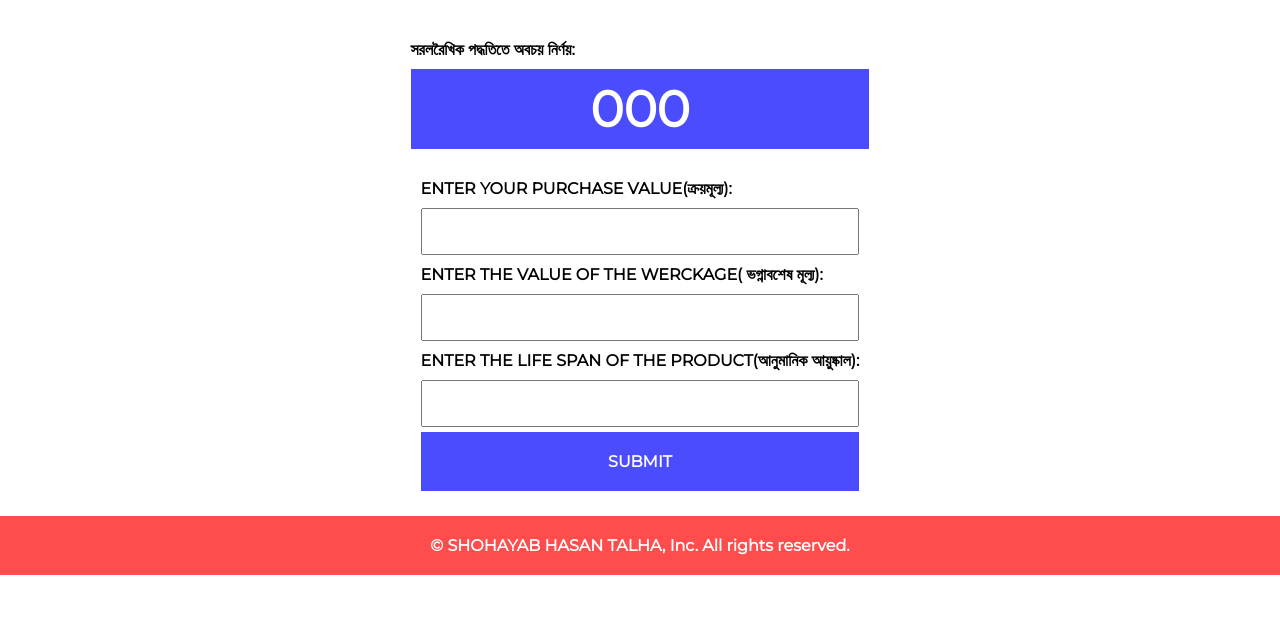
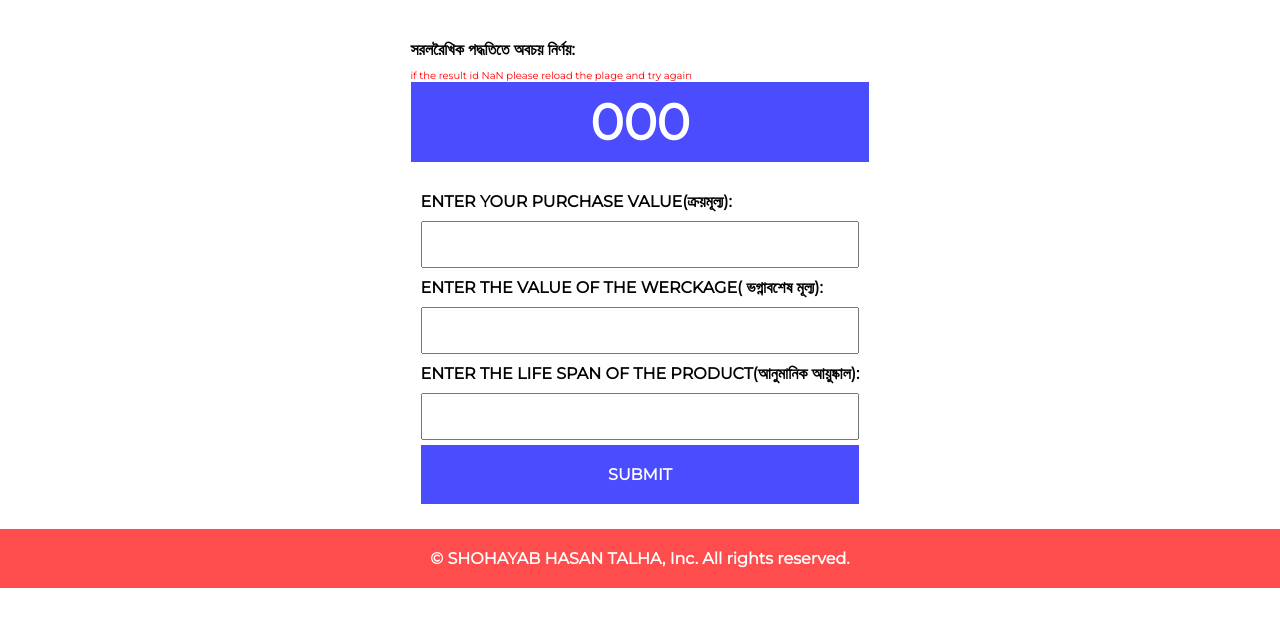
Before and after one commit to shohayabt/depreciation, a plain HTML site: page index.html in a window 1280 px wide. Drawn offline with Linux system fonts and the light colour scheme.

Commit message:
Update index.html

```diff
--- a/index.html
+++ b/index.html
@@ -16,6 +16,7 @@
     <div id="main-body">
         <div class="headline">
             <h6>সরলরৈখিক পদ্ধতিতে অবচয় নির্ণয়:</h6>
+            <p style=" color:red; font-size:10px;"> if the result id NaN please reload the plage and try again  </p>
         </div>
         <div id="result">
             <span id="display-result">000</span>
```
